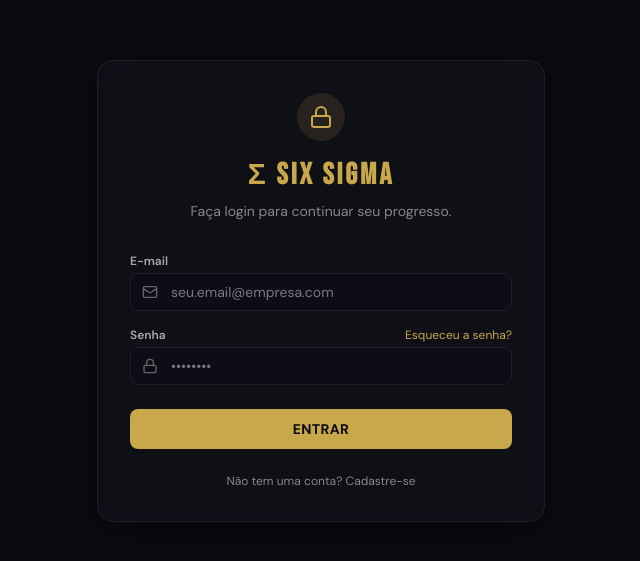
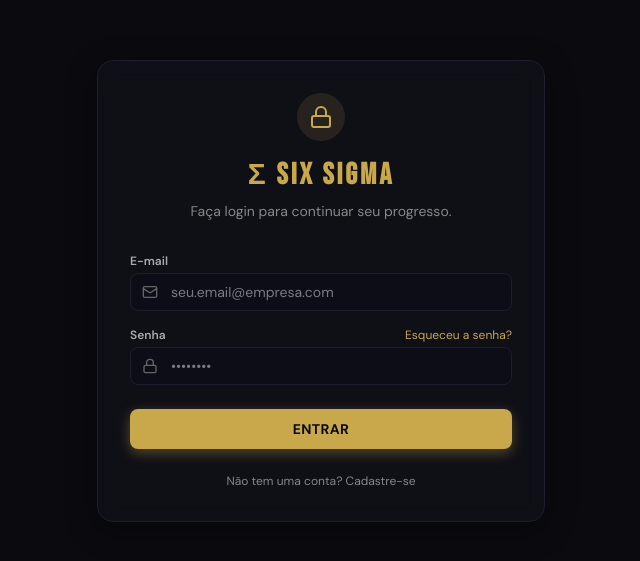
Before and after one commit to Guaitolinii/sixsigma-academy, a React (Vite) app: page /login in a window 1280 px wide. Shown: the part 109-670 px from the top of the page, without its empty margins (319-959 px from the left). Built offline with nearby package versions, Linux system fonts and the light colour scheme; no server answers.

Commit message:
style: add hover animation to auth buttons

```diff
--- a/src/pages/LoginPage.jsx
+++ b/src/pages/LoginPage.jsx
@@ -166,8 +166,8 @@ export default function LoginPage() {
           <button
             type="submit"
             disabled={loading}
-            className="w-full py-2.5 rounded-lg text-sm font-bold tracking-wide mt-2 transition-transform active:scale-95 disabled:opacity-50"
-            style={{ background: '#C9A84C', color: '#0A0A0F' }}
+            className="w-full py-2.5 rounded-lg text-sm font-bold tracking-wide mt-2 transition-all hover:scale-105 hover:shadow-lg hover:shadow-[#C9A84C] active:scale-95 disabled:opacity-50"
+            style={{ background: '#C9A84C', color: '#0A0A0F', boxShadow: '0 4px 14px 0 rgba(201,168,76,0.39)' }}
           >
             {loading ? 'Aguarde...' : isForgotPassword ? 'RECUPERAR SENHA' : isLogin ? 'ENTRAR' : 'CRIAR CONTA'}
           </button>
--- a/src/pages/ResetPasswordPage.jsx
+++ b/src/pages/ResetPasswordPage.jsx
@@ -144,8 +144,8 @@ export default function ResetPasswordPage() {
             <button
               type="submit"
               disabled={loading || !!error?.includes('Sessão')}
-              className="w-full py-2.5 rounded-lg text-sm font-bold tracking-wide mt-4 transition-transform active:scale-95 disabled:opacity-50"
-              style={{ background: '#C9A84C', color: '#0A0A0F' }}
+              className="w-full py-2.5 rounded-lg text-sm font-bold tracking-wide mt-4 transition-all hover:scale-105 hover:shadow-lg hover:shadow-[#C9A84C] active:scale-95 disabled:opacity-50"
+              style={{ background: '#C9A84C', color: '#0A0A0F', boxShadow: '0 4px 14px 0 rgba(201,168,76,0.39)' }}
             >
               {loading ? 'SALVANDO...' : 'SALVAR NOVA SENHA'}
             </button>
```
